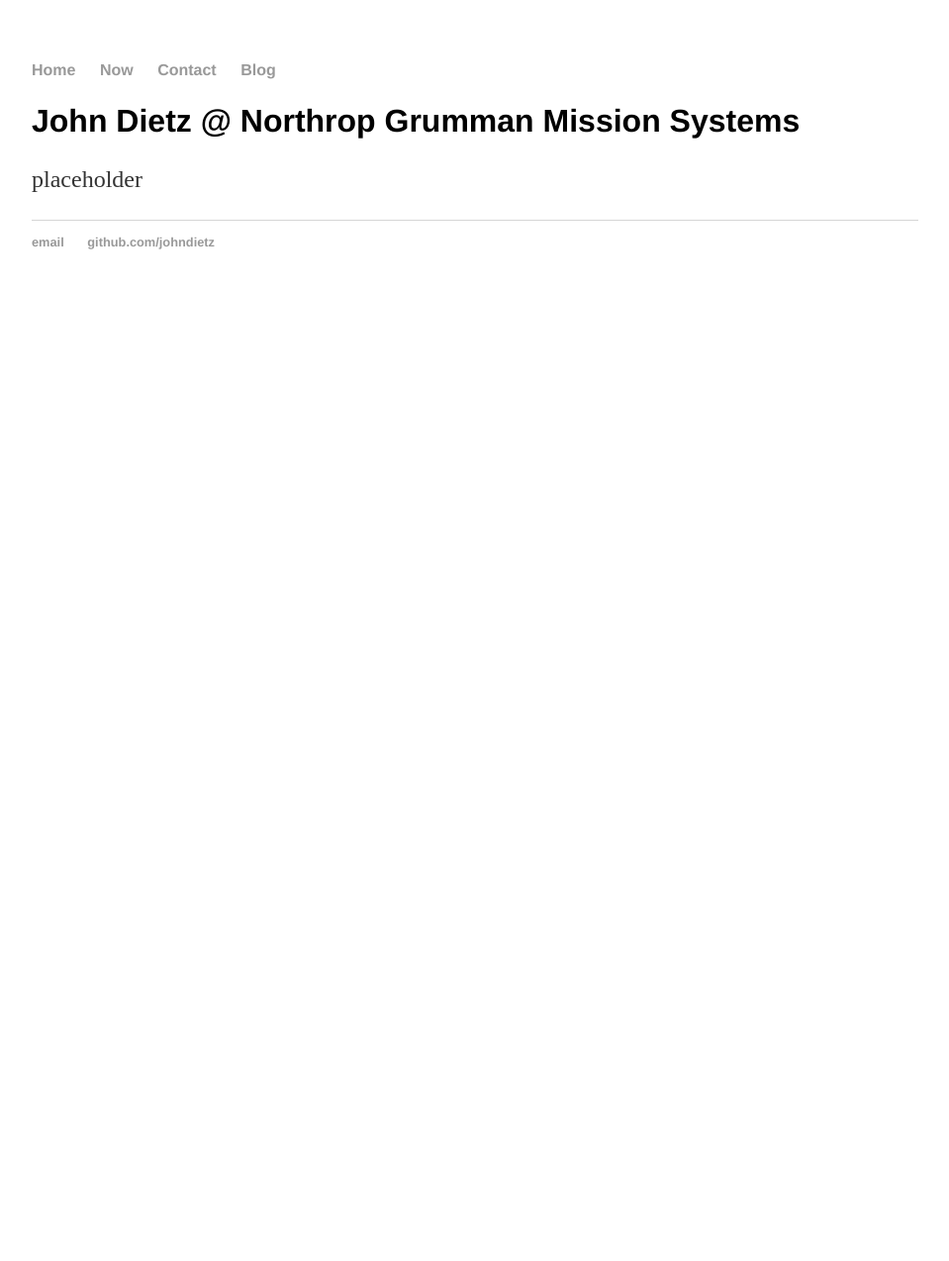
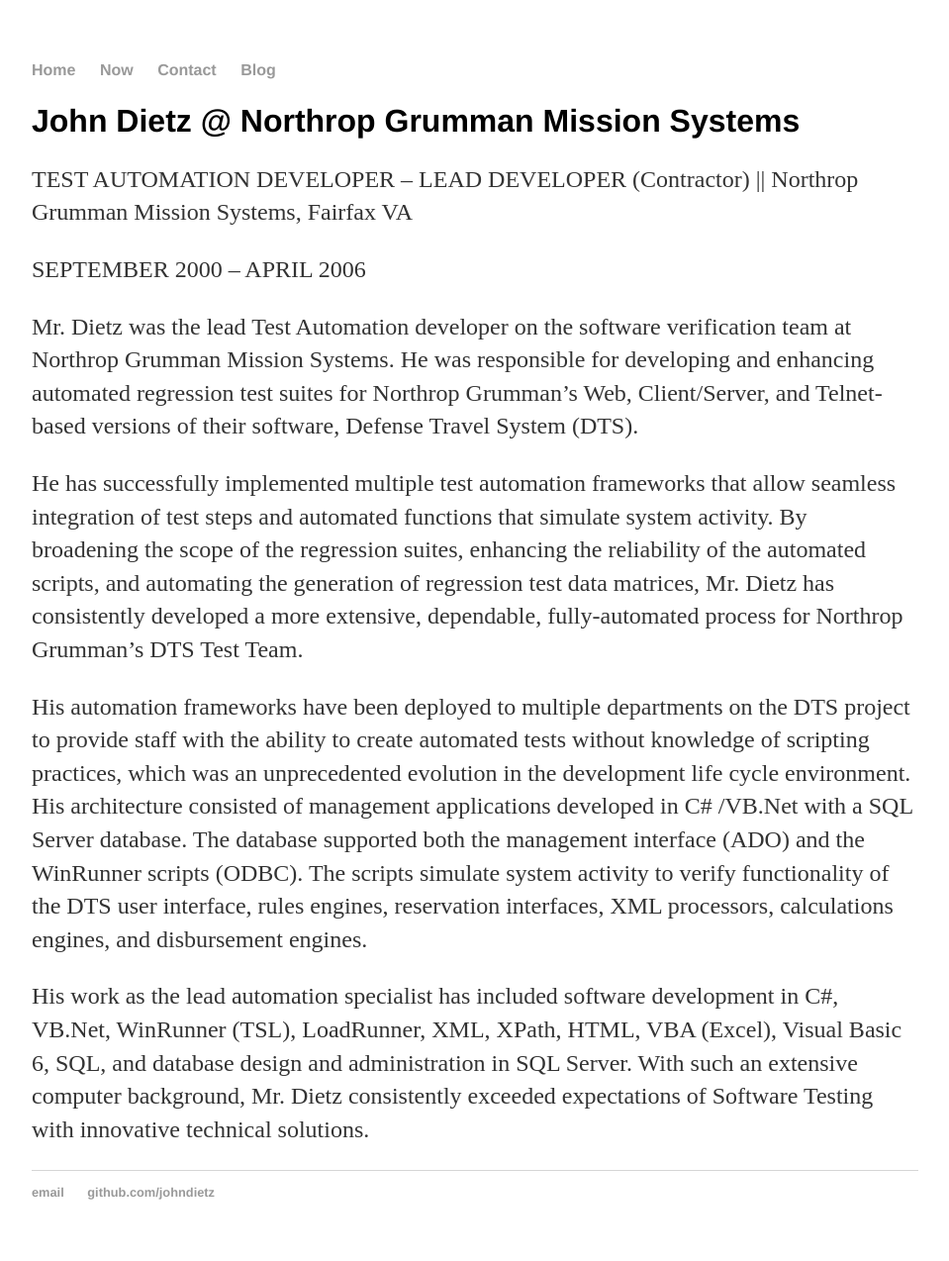
Before and after one commit to relentlessdev/relentlessdev.github.io, a Jekyll site: the page built from defense/index.html, in a window 1280 px wide. Shown: the whole page at 99% size, without its empty margins (160-1119 px from the left). Built offline with Jekyll 4.4.1, drawn with Linux system fonts in a browser that asks for light colours; before the commit the page ends 900 px from its top, so only the background shows below that.

Commit message:
adding dts

```diff
--- a/defense/index.html
+++ b/defense/index.html
@@ -5,6 +5,10 @@
 
 <div class="experience">
 	<h1>John Dietz @ Northrop Grumman Mission Systems</h1>
-	<p>placeholder</p>
-	<p></p>
+	<p>TEST AUTOMATION DEVELOPER – LEAD DEVELOPER (Contractor) || Northrop Grumman Mission Systems, Fairfax VA</p>
+	<p>SEPTEMBER 2000 – APRIL 2006</p>
+	<p>Mr. Dietz was the lead Test Automation developer on the software verification team at Northrop Grumman Mission Systems. He was responsible for developing and enhancing automated regression test suites for Northrop Grumman’s Web, Client/Server, and Telnet-based versions of their software, Defense Travel System (DTS).</p>
+	<p>He has successfully implemented multiple test automation frameworks that allow seamless integration of test steps and automated functions that simulate system activity. By broadening the scope of the regression suites, enhancing the reliability of the automated scripts, and automating the generation of regression test data matrices, Mr. Dietz has consistently developed a more extensive, dependable, fully-automated process for Northrop Grumman’s DTS Test Team.</p>
+    <p>His automation frameworks have been deployed to multiple departments on the DTS project to provide staff with the ability to create automated tests without knowledge of scripting practices, which was an unprecedented evolution in the development life cycle environment. His architecture consisted of management applications developed in C# /VB.Net with a SQL Server database. The database supported both the management interface (ADO) and the WinRunner scripts (ODBC). The scripts simulate system activity to verify functionality of the DTS user interface, rules engines, reservation interfaces, XML processors, calculations engines, and disbursement engines.</p>
+    <p>His work as the lead automation specialist has included software development in C#, VB.Net, WinRunner (TSL), LoadRunner, XML, XPath, HTML, VBA (Excel), Visual Basic 6, SQL, and database design and administration in SQL Server. With such an extensive computer background, Mr. Dietz consistently exceeded expectations of Software Testing with innovative technical solutions.</p>
 </div>
--- a/index.html
+++ b/index.html
@@ -5,7 +5,7 @@
 
 <div class="blurb">
 	<h1>Welcome!</h1>
-	<table cellpadding="20">
+	<table cellpadding="10">
 		<tr>
 			<td><img src="images/johndietz.jpeg" alt="John Dietz" style="width:115px;height:115px;"></td>
 			<td><p>Hi, I'm John Dietz, owner of <em>Integrity Test Solutions, LLC</em>. I founded the company 10 years ago, and have helped a lot of great companies do some amazing things. Take a minute to read about some of the work we've done.</p></td>
```
